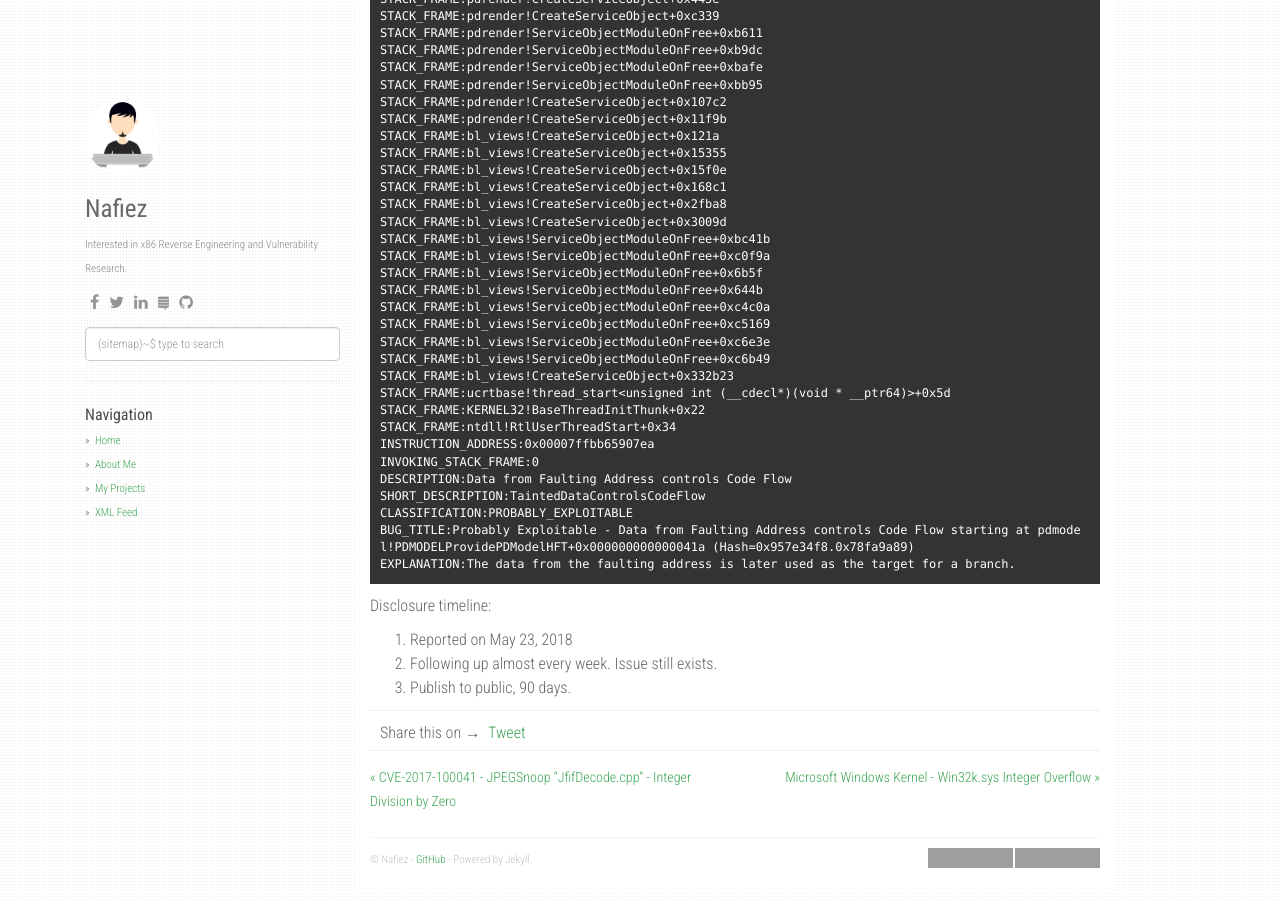
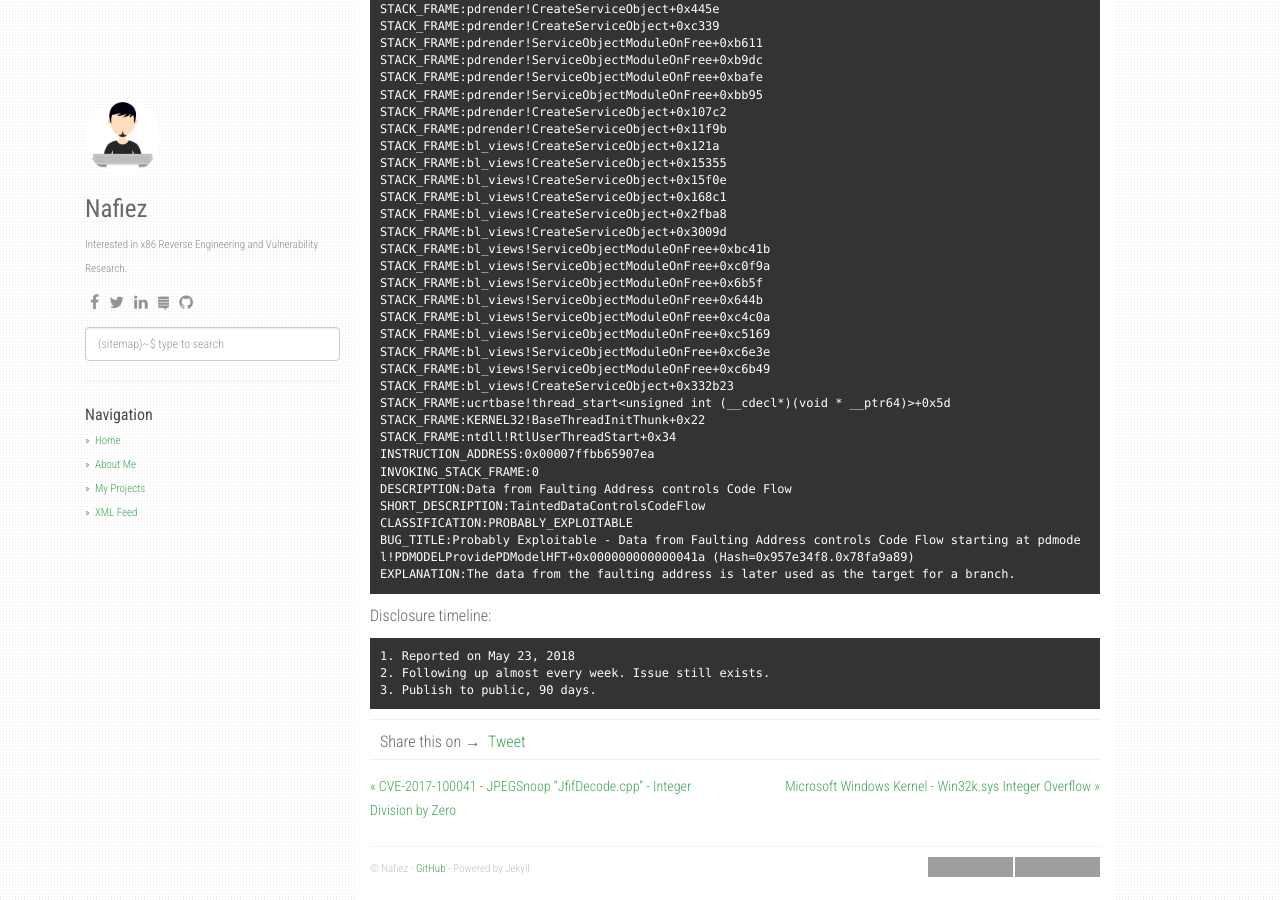
Before and after one commit to FazliMolaJan/nafiez.github.io, a Jekyll site: the page built from _posts/2018-09-19-pdf-architect-corruption.md, in a window 1280 px wide and 900 px high, scrolled down 3562 px. Built offline with Jekyll 4.4.1, drawn with Linux system fonts in a browser that asks for light colours; nearby versions of some CDN libraries; our own code applies the rules of GitHub Pages for plain Markdown files; comment, search, counter and statistics services are not loaded; part of the change alters nothing that is shown; some of the changed text lies outside the part shown; grey boxes are pictures that could not be loaded.

````diff
--- a/_posts/2018-09-19-pdf-architect-corruption.md
+++ b/_posts/2018-09-19-pdf-architect-corruption.md
@@ -4,8 +4,6 @@ title:  "PDF Architect 6 - "pdmodel.dll" Memory Corruption Vulnerability"
 date:   2018-09-19 03:39:03 +0700
 categories: [security, corruption]
 ---
-
-Vulnerable module: pdmodel.dll
 
 Description
 -----------
@@ -17,6 +15,8 @@ A memory corruption vulnerability exists in PDF Architect software. The vulnerab
 handling PDF files that contain specially crafted file. A remote attacker could trigger these flaws via a specially crafted PDF file.
 Successful exploitation cause a memory corruption, causing the application to crash, and may allow execution of arbitrary code once a
 malicious PDF file is loaded on a vulnerable system.
+
+Vulnerable module, **pdmodel.dll**.
 
 Proof of concept can be construct as in following:
 ```
@@ -183,6 +183,8 @@ BUG_TITLE:Probably Exploitable - Data from Faulting Address controls Code Flow s
 EXPLANATION:The data from the faulting address is later used as the target for a branch.
 ```
 Disclosure timeline:
+```
 1. Reported on May 23, 2018
 2. Following up almost every week. Issue still exists.
 3. Publish to public, 90 days.
+```
````
